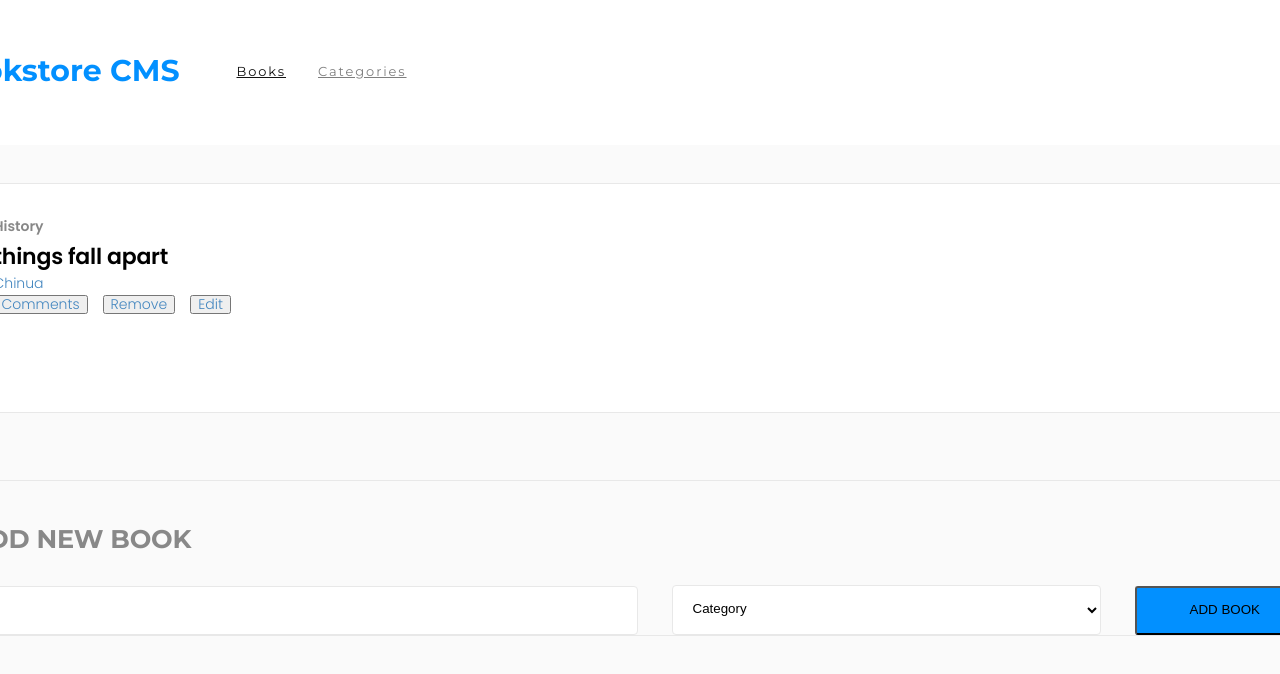
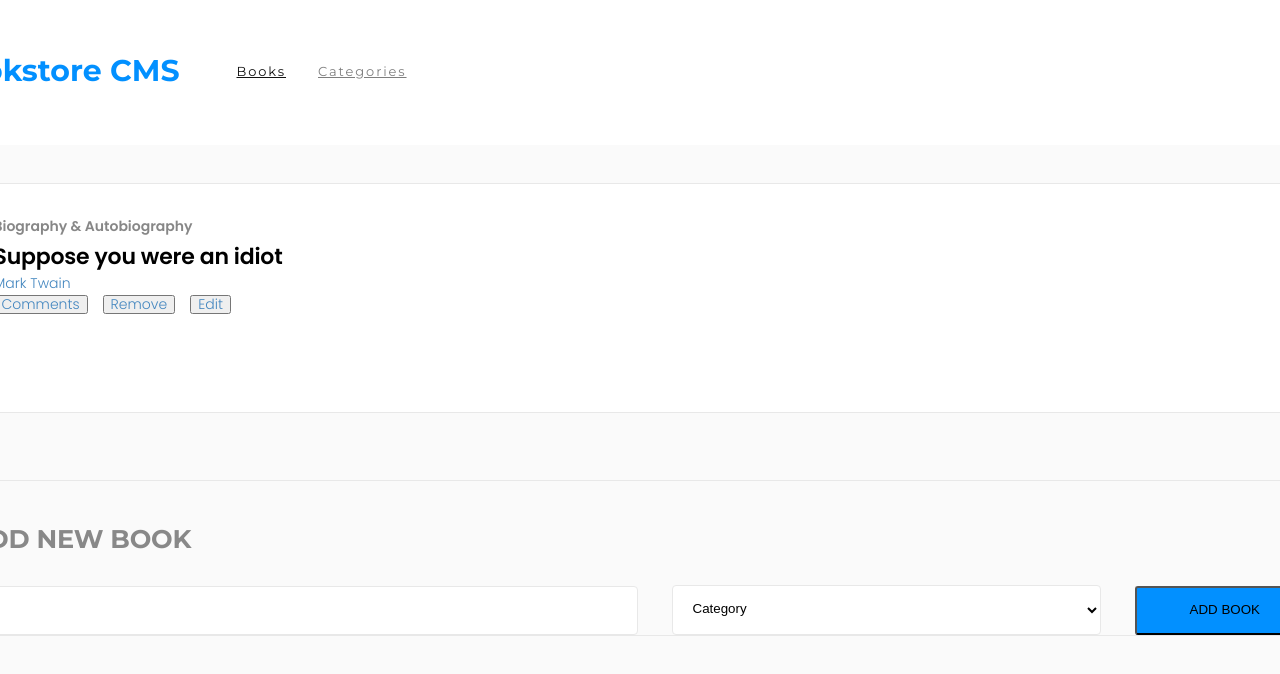
Before and after one commit to kkasaija/Bookstore, a React (Create React App) app: page / in a window 1280 px wide. Shown: the top 674 px of the page. Built offline with nearby package versions, Linux system fonts and the light colour scheme.

Commit message:
Modify Booklist component

```diff
--- a/src/components/BookList.js
+++ b/src/components/BookList.js
@@ -3,7 +3,7 @@ import Book from './Book';
 const BookList = () => {
   const books = [
     {
-      id: 1, title: 'things fall apart', author: 'Chinua Achebe', genre: 'History',
+      id: 1, title: 'Suppose you were an idiot', author: 'Mark Twain', genre: 'Biography & Autobiography',
     },
   ];
   return books.map((book) => (
```
Also changed, not shown: 1 other file (tests, documents, lock files or other folders).
